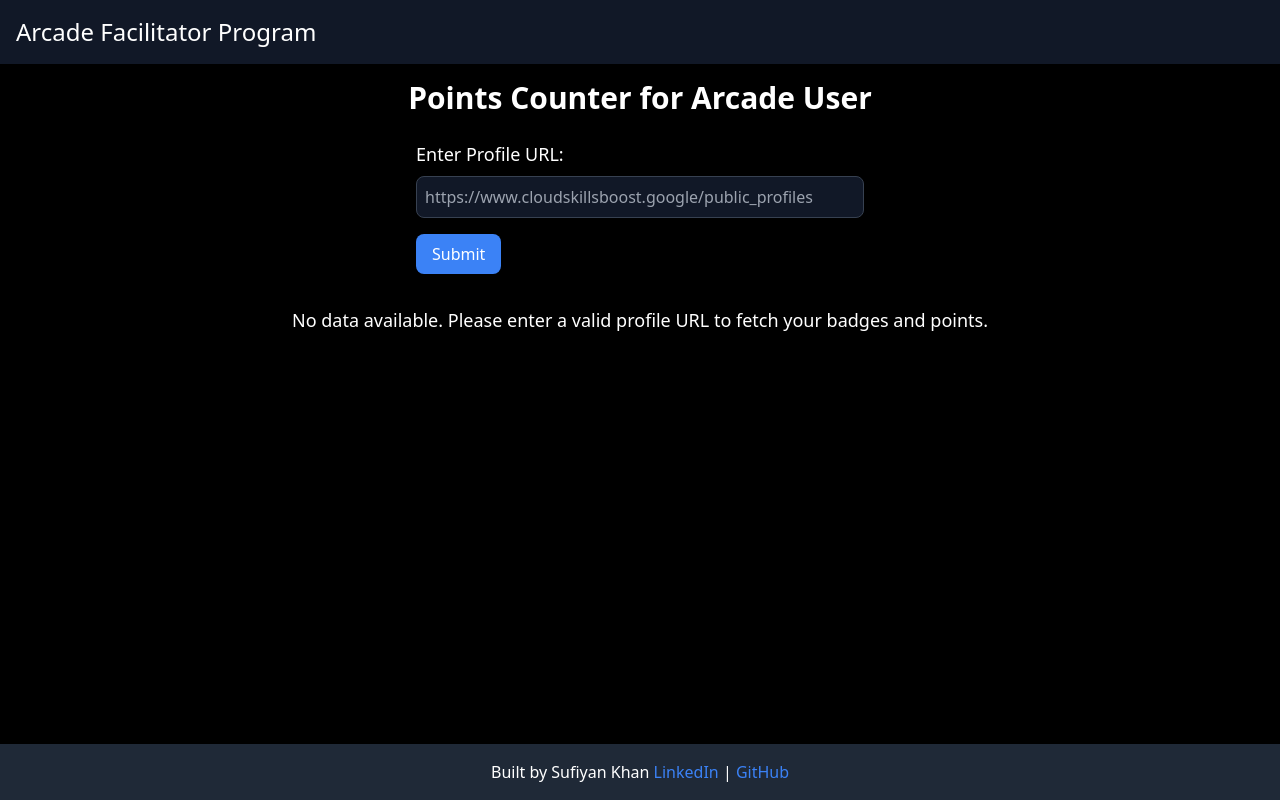
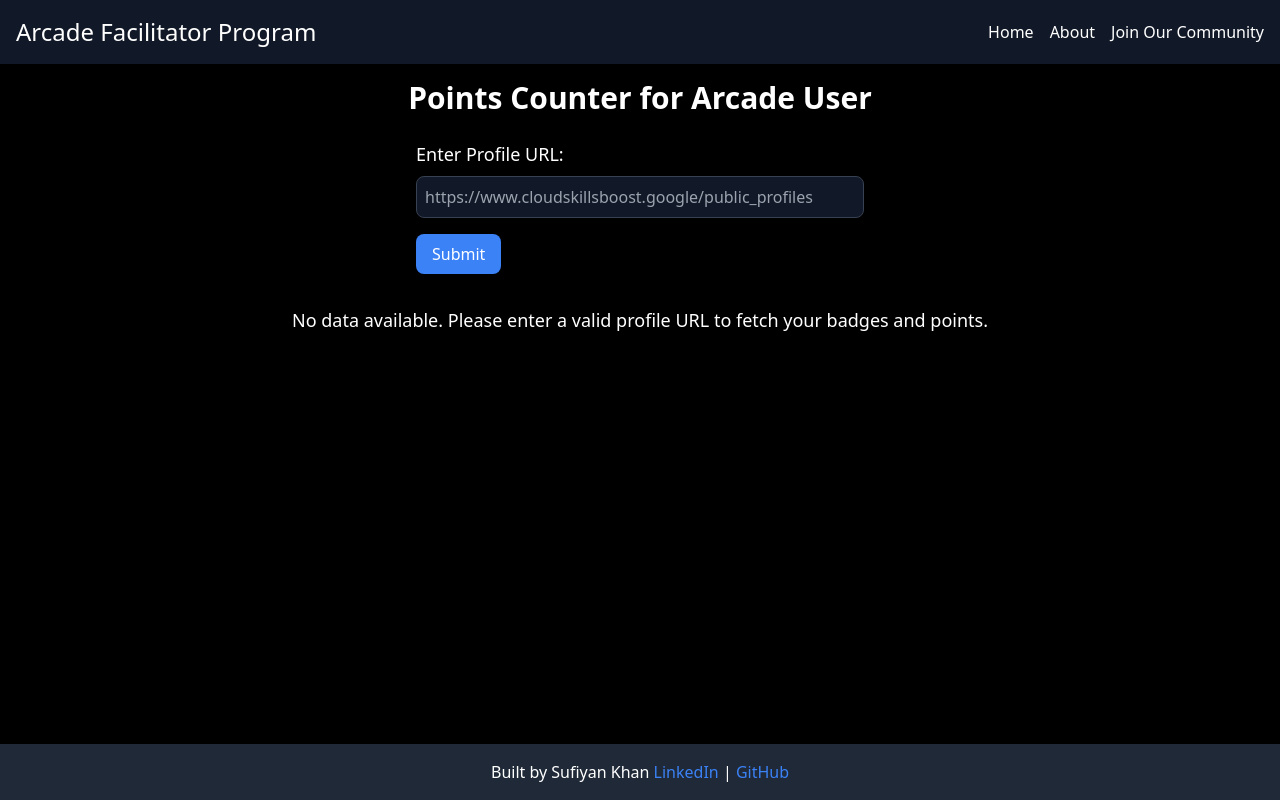
Before and after one commit to Sufi1512/PointCounter, a Flask app: page / in a window 1280 px wide. Run offline with Flask 3, Linux system fonts and the light colour scheme.

Commit message:
CssFixed

```diff
--- a/static/styles.css
+++ b/static/styles.css
@@ -1,3 +1,8 @@
+body {
+    display:flex;
+    flex-wrap:wrap;
+    justify-content:space-around;
+  }
 /* Toggle Button Styles */
 #menuToggle {
     cursor: pointer;
--- a/templates/index.html
+++ b/templates/index.html
@@ -18,7 +18,7 @@
         <div class="container mx-auto flex justify-between items-center">
             <a href="https://rsvp.withgoogle.com/events/arcade-facilitator/enrol" class="text-2xl text-white">Arcade Facilitator Program</a>
 
-            <div class="hidden md:flex space-x-4">
+            <div class="md:flex space-x-4">
                 <a href="./" class="text-white hover:text-blue-500">Home</a>
                 <a href="https://www.sufiyankhan.tech/" class="text-white hover:text-blue-500" target="_blank">About</a>
                 <a href="https://chat.whatsapp.com/GDVnuFfVCcR7h5XBbAb1VX" class="text-white hover:text-blue-500" target="_blank" rel="noopener noreferrer">Join Our Community</a>
```
